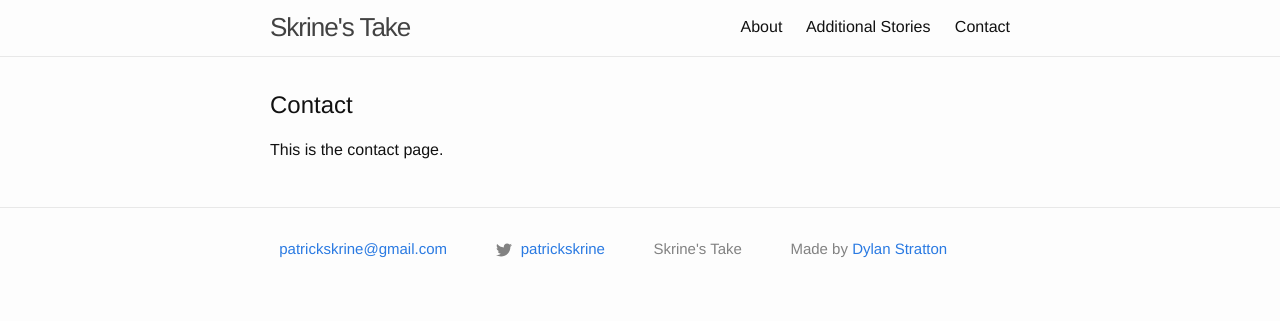
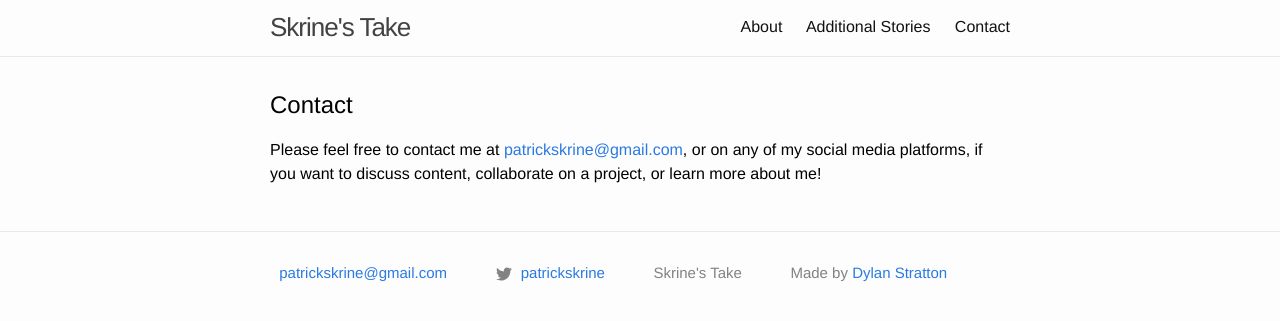
Before and after one commit to ahlbet/patrickskrine-2, a Jekyll site: the page built from contact.md, in a window 1280 px wide. Shown: the top 321 px of the page. Built offline with Jekyll 4.4.1, drawn with Linux system fonts in a browser that asks for light colours.

Commit message:
add short contact message

```diff
--- a/_layouts/contact.html
+++ b/_layouts/contact.html
@@ -8,7 +8,7 @@ layout: default
   </header>
 
   <div class="contact-content">
-    <p>This is the contact page.</p>
+    <p>Please feel free to contact me at <a href="mailto:patrickskrine@gmail.com">patrickskrine@gmail.com</a>, or on any of my social media platforms, if you want to discuss content, collaborate on a project, or learn more about me!</p>
   </div>
 
 </article>
--- a/_sass/minima/_base.scss
+++ b/_sass/minima/_base.scss
@@ -15,7 +15,7 @@ dl, dd, ol, ul, figure {
  */
 body {
   font: $base-font-weight #{$base-font-size}/#{$base-line-height} $base-font-family;
-  color: $text-color;
+  // color: $text-color;
   background-color: $background-color;
   -webkit-text-size-adjust: 100%;
   -webkit-font-feature-settings: "kern" 1;
--- a/_sass/minima/_layout.scss
+++ b/_sass/minima/_layout.scss
@@ -8,6 +8,7 @@
 
   // Positioning context for the mobile navigation icon
   position: relative;
+  // background: black;
 }
 
 .site-title {
@@ -17,10 +18,12 @@
   letter-spacing: -1px;
   margin-bottom: 0;
   float: left;
+  // color: white;
 
   &,
   &:visited {
     color: $grey-color-dark;
+    // color: white;
   }
 }
 
@@ -38,6 +41,7 @@
 
   .page-link {
     color: $text-color;
+    // color: white;
     line-height: $base-line-height;
 
     // Gaps between nav items, but not on the last one
```
